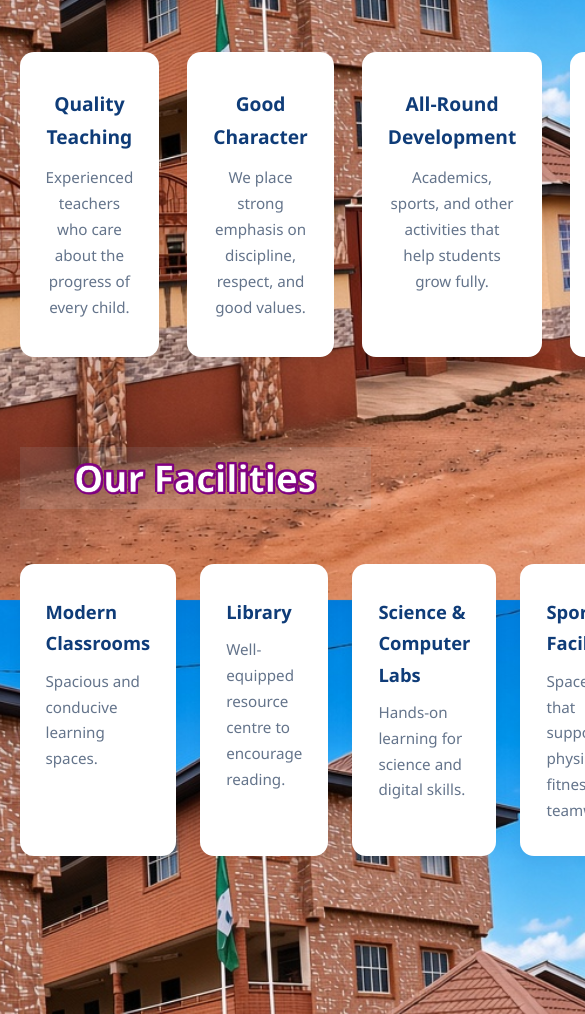
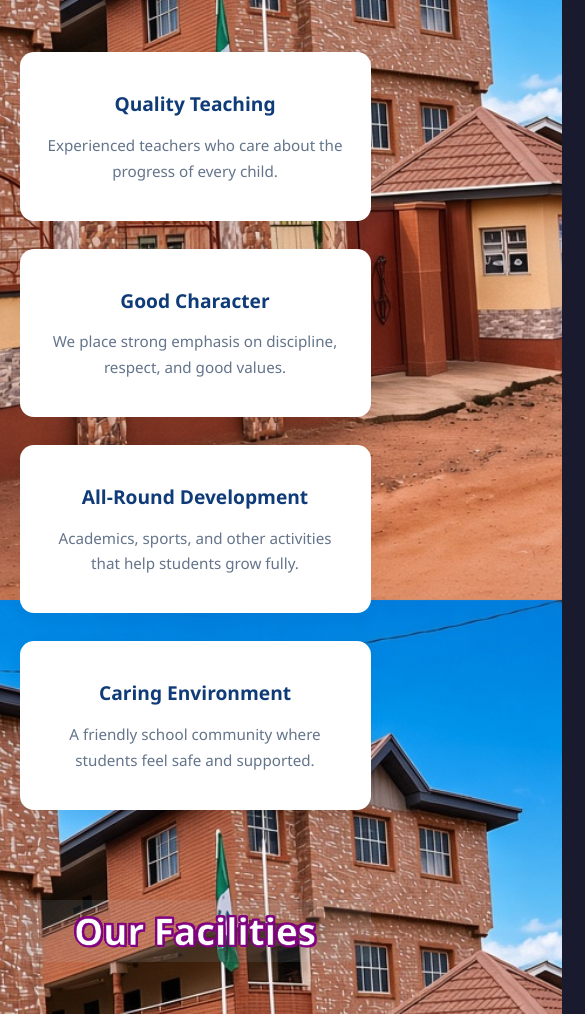
Before and after one commit to marve123-art/school-website, a plain HTML site: page index.html in a window 390 px wide. Shown: the part 1088-2102 px from the top of the page, 585 px wide, since content can reach past the window. Drawn offline with Linux system fonts and the light colour scheme.

Commit message:
update: styles.css

```diff
--- a/styles.css
+++ b/styles.css
@@ -271,11 +271,6 @@ ul {
 
 
 /* ========== WHY CHOOSE US ========== */
-.why-us {
-
-}
-
-
 .features-grid {
     display: grid;
     grid-template-columns: repeat(4, 1fr);
@@ -307,9 +302,20 @@ ul {
     font-size: 0.95rem;
 }
 
+/* ========== RESPONSIVE FOR FEATURES ========== */
+@media (max-width: 992px) {
+    .features-grid {
+        grid-template-columns: repeat(2, 1fr);
+    }
+}
+
+@media (max-width: 600px) {
+    .features-grid {
+        grid-template-columns: 1fr;
+    }
+}
+
 /* ========== FACILITIES ========== */
-
-
 .facilities-grid {
     display: grid;
     grid-template-columns: repeat(4, 1fr);
@@ -320,8 +326,8 @@ ul {
     background: var(--white);
     padding: 32px 26px;
     border-radius: 14px;
+    transition: transform 0.25s ease;
     box-shadow: 0 4px 15px rgba(0, 0, 0, 0.04);
-    transition: transform 0.25s;
 }
 
 .facility-item:hover {
@@ -337,6 +343,19 @@ ul {
 .facility-item p {
     color: var(--gray);
     font-size: 0.95rem;
+}
+
+/* Responsive */
+@media (max-width: 992px) {
+    .facilities-grid {
+        grid-template-columns: repeat(2, 1fr);
+    }
+}
+
+@media (max-width: 600px) {
+    .facilities-grid {
+        grid-template-columns: 1fr;
+    }
 }
 
 /* ========== ADMISSIONS ========== */
@@ -665,7 +684,7 @@ ul {
     background-image: url("images/school-logo.png");
     background-repeat: no-repeat;
     background-position: center;
-    background-size: 500px;
+    background-size: 200px;
 
     opacity: 0.06;
     z-index: 0;
```
